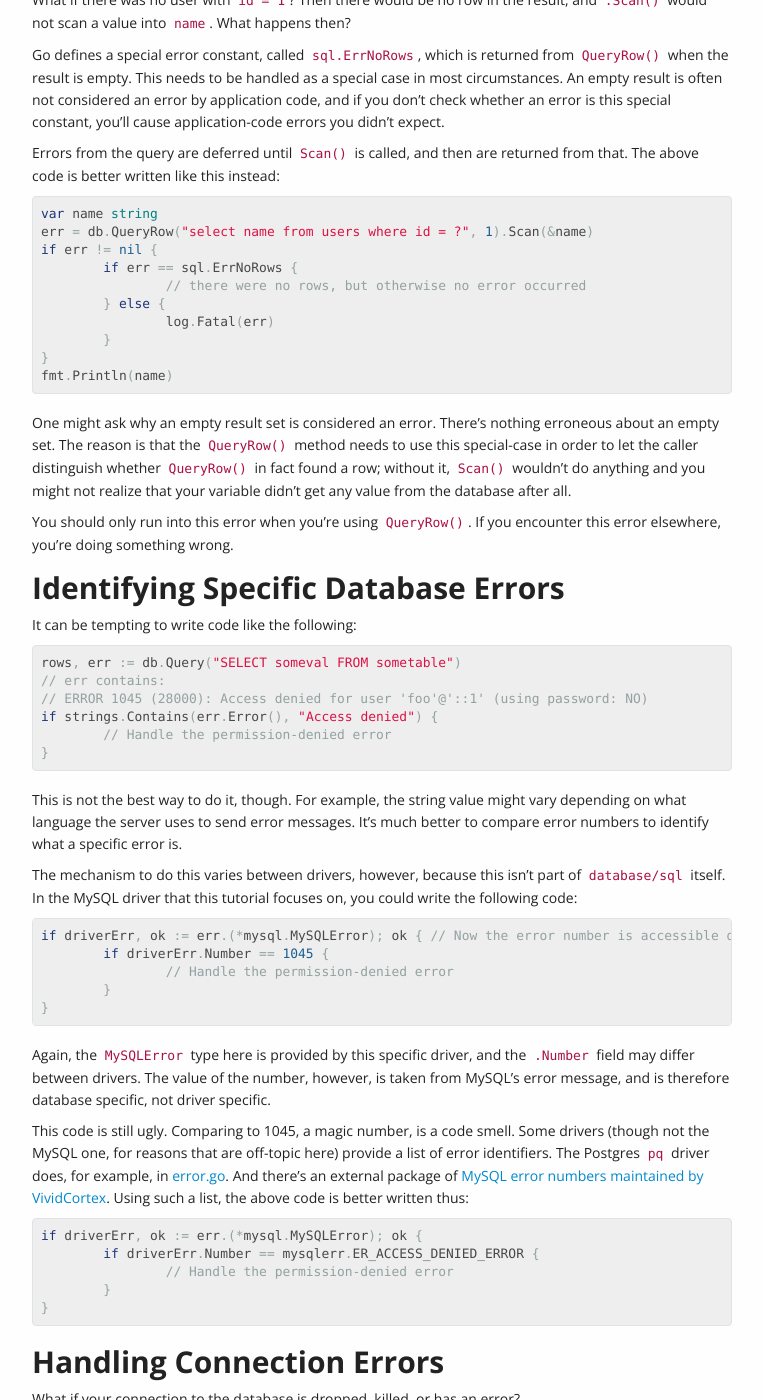
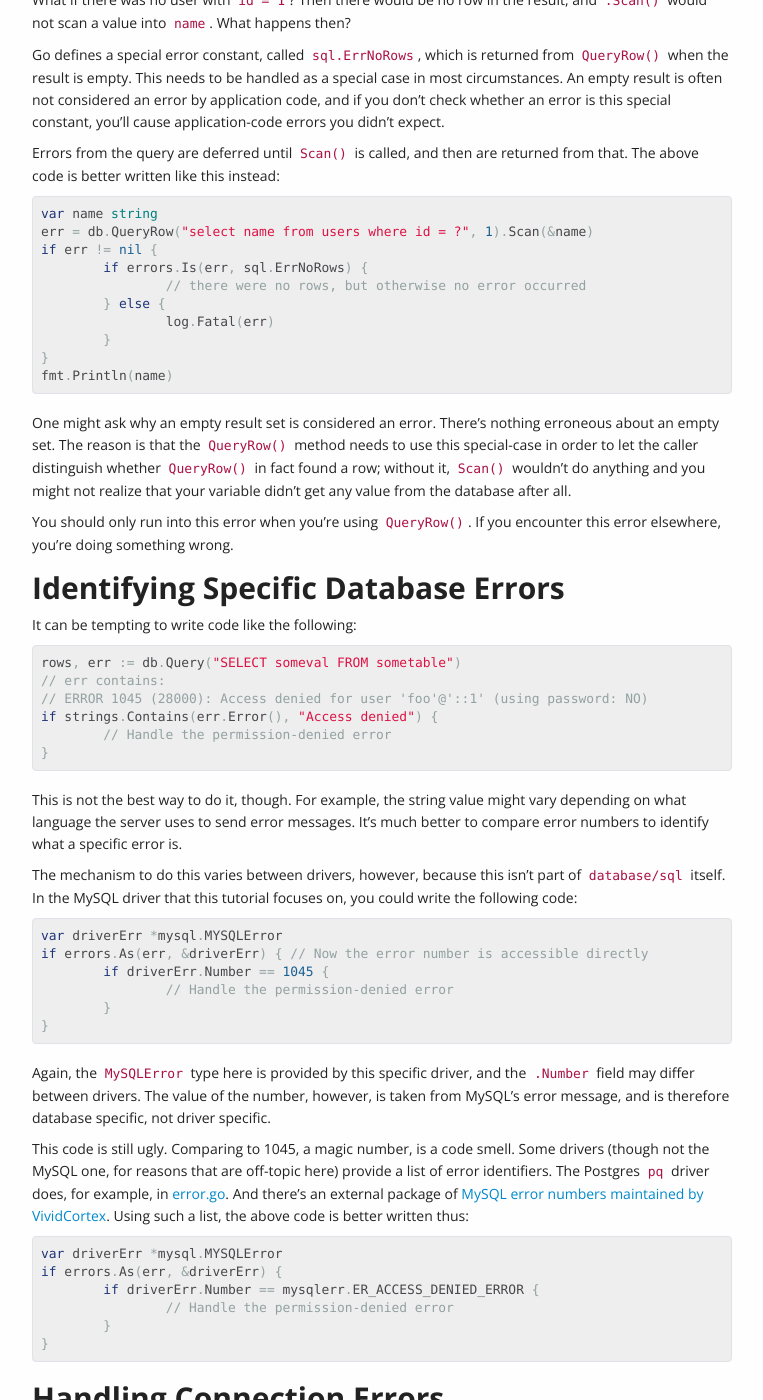
Before and after one commit to VividCortex/go-database-sql-tutorial, a Jekyll site: the page built from errors.md, in a window 1280 px wide and 1400 px high, scrolled down 1175 px. Shown: the whole window, without its empty margins (378-1141 px from the left). Built offline with Jekyll 4.4.1, drawn with Linux system fonts in a browser that asks for light colours.

Commit message:
Use errors.As()/errors.Is() syntax
Use the new `errors.Is()`/`errors.As()` syntax from `go 1.13`.

```diff
--- a/errors.md
+++ b/errors.md
@@ -86,7 +86,7 @@ returned from that. The above code is better written like this instead:
 var name string
 err = db.QueryRow("select name from users where id = ?", 1).Scan(&amp;name)
 if err != nil {
-	if err == sql.ErrNoRows {
+	if errors.Is(err, sql.ErrNoRows) {
 		// there were no rows, but otherwise no error occurred
 	} else {
 		log.Fatal(err)
@@ -128,7 +128,8 @@ part of `database/sql` itself. In the MySQL driver that this tutorial focuses
 on, you could write the following code:
 
 <pre class="prettyprint lang-go">
-if driverErr, ok := err.(*mysql.MySQLError); ok { // Now the error number is accessible directly
+var driverErr *mysql.MYSQLError
+if errors.As(err, &driverErr) { // Now the error number is accessible directly
 	if driverErr.Number == 1045 {
 		// Handle the permission-denied error
 	}
@@ -149,7 +150,8 @@ VividCortex](https://github.com/VividCortex/mysqlerr). Using such a list, the
 above code is better written thus:
 
 <pre class="prettyprint lang-go">
-if driverErr, ok := err.(*mysql.MySQLError); ok {
+var driverErr *mysql.MYSQLError
+if errors.As(err, &driverErr) {
 	if driverErr.Number == mysqlerr.ER_ACCESS_DENIED_ERROR {
 		// Handle the permission-denied error
 	}
```
